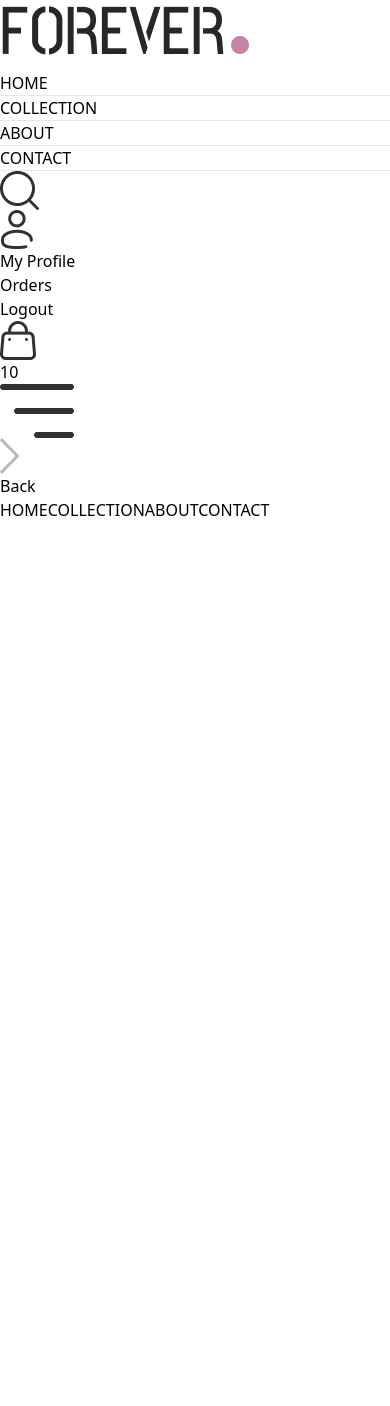
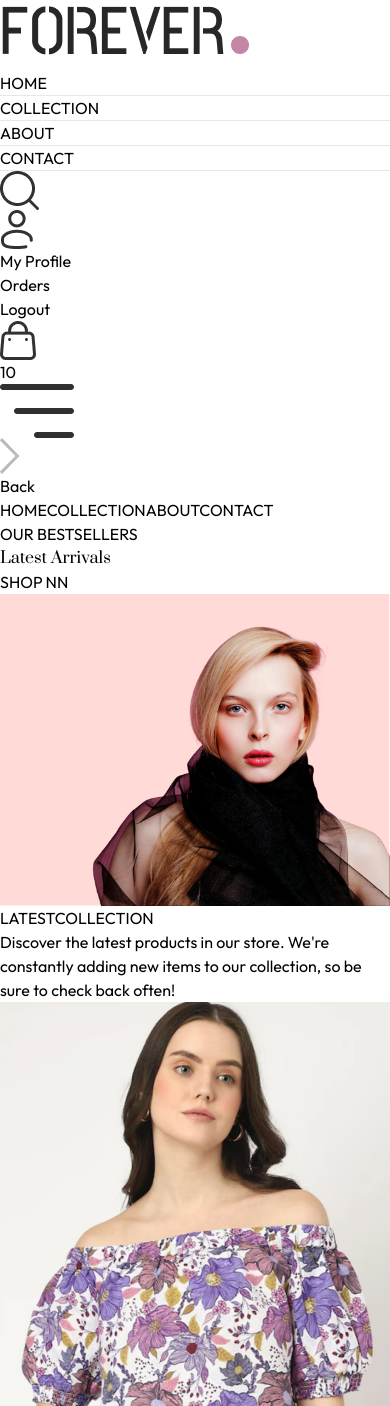
Before and after one commit to Mini3oy/Create-Full-Stack-E-commerce-Website-Using-React-JS-MERN-Stack-eCommerce-Project-with-Stripe, a React (Vite) app in the folder frontend/: page / in a window 390 px wide. Shown: the top 1406 px of the page. Before the commit the page ends 844 px from the top, so only its background shows below. Built offline with nearby package versions, Linux system fonts and the light colour scheme.

Commit message:
Add pages and product! Home page

```diff
--- a/frontend/src/assets/assets.js
+++ b/frontend/src/assets/assets.js
@@ -113,7 +113,7 @@
         name: "Men Round Neck Pure Cotton T-shirt",
         description: "A lightweight, usually knitted, pullover shirt, close-fitting and with a round neckline and short sleeves, worn as an undershirt or outer garment.",
         price: 200,
-        image: [p_img2_1,p_img2_2,p_img2_3,p_img2_4],
+        image: [p_img2_1],
         category: "Men",
         subCategory: "Topwear",
         sizes: ["M", "L", "XL"],
--- a/frontend/src/components/Hero.jsx
+++ b/frontend/src/components/Hero.jsx
@@ -1,13 +1,26 @@
-import React from 'react'
+// import React from 'react'
+
+import { assets } from "../assets/assets"
 
 const Hero = () => {
     return (
         <div className='flex flex-col sm:flex-row border border-gray-400'>
             {/* Hero Left Side */}
-          <div className='w-full sm:1/2 flex items-center justify-center py-10 sm:py-0' >
-
+            <div className='w-full sm:w-1/2 flex items-center justify-center py-10 sm:py-0' >
+                <div className='text-[#414141]'>
+                    <div className='flex items-center gap-2'>
+                        <p className='w-8 md:w-11 h-[2px] bg-[#414141]'></p>
+                        <p className='font-medium text-sm md:text-base'>OUR BESTSELLERS</p>
                     </div>
-
+                    <h1 className='prata-regular text-3xl sm:py-3 lg:text-5xl leading-relaxed'>Latest Arrivals</h1>
+                    <div className='flex items-center gap-2'>
+                        <p className='font-semibold text-sm md:text-base'>SHOP NN</p>
+                        <p className='w-8 md:w-11 h-[1px] bg-[#414141]'></p>
+                    </div>
+                </div>
+            </div>
+            {/* Hero Right Side */}
+            <img className='w-full sm:w-1/2' src={assets.hero_img} alt="" />
         </div>
     )
 }
--- /dev/null
+++ b/frontend/src/components/LatestCollection.jsx
@@ -0,0 +1,38 @@
+import React, { useContext, useState } from 'react'
+import { ShopContext } from '../context/ShopContext'
+import Title from './Title.jsx'
+import { useEffect } from 'react';
+import ProductItem from './ProductItem.jsx';
+const LatestCollection = () => {
+
+    const { products } = useContext(ShopContext);
+    const [latestProducts, setLatestProducts] = useState([]);
+
+    useEffect(() => {
+        setLatestProducts(products.slice(0,10));
+    },[])
+
+    return (
+        <div className='my-10'>
+            <div className='text-center py-8 text-3xl'>
+                <Title text1={'LATEST'} text2={'COLLECTION'} />
+                <p className='w-3/4 m-auto text-xs sm:text-sm md:text-base text-gray-600'>
+                     Discover the latest products in our store. We're constantly adding new items to our collection, so be sure to check back often!
+                </p>
+            </div>
+
+            {/* Rendering Product */}
+            <div className='grid grid-cols-2 sm:grid-cols-3 md:grid-cols-4 lg:grid-cols-5 gap-4 gap-y-6'>
+                {
+                    latestProducts.map((item, index) => (
+                        <ProductItem key={ index} id={item._id} image={item.image} name={item.name} price={item.price} />
+                    ))
+                }
+            </div>
+
+
+        </div>
+    )
+}
+
+export default LatestCollection
--- /dev/null
+++ b/frontend/src/components/ProductItem.jsx
@@ -0,0 +1,20 @@
+/* eslint-disable react/prop-types */
+import React, { useContext } from 'react'
+import { ShopContext } from '../context/ShopContext'
+import { Link } from 'react-router-dom';
+
+const ProductItem = ({ id, image, name, price }) => {
+
+    const { currency } = useContext(ShopContext);
+    return (
+        <Link className='text-gray-700 cursor-pointer' to={`/product/${id}`}>
+            <div className='overflow-hidden'>
+                <img className='hover:scale-110 transition ease-in-out' src={image} alt={name} />
+            </div>
+            <p className='pt-3 pb-1 text-sm'>{name}</p>
+            <p className='text-sm font-medium'>{currency}{price}</p>
+        </Link>
+    )
+}
+
+export default ProductItem
--- /dev/null
+++ b/frontend/src/components/Title.jsx
@@ -0,0 +1,15 @@
+import React from 'react'
+
+const Title = ({text1,text2}) => {
+  return (
+      <div className='inline-flex gap-2 items-center mb-3'>
+          <p className='text-gray-500'>{text1}
+              <span className='text-gray-700 font-medium'>{text2}</span>
+          </p>
+          <p className='w-8 sm:w-12 sm:h-[2px] h-[1px] bg-[#414141]'></p>
+
+    </div>
+  )
+}
+
+export default Title
--- /dev/null
+++ b/frontend/src/context/ShopContext.jsx
@@ -0,0 +1,22 @@
+
+import { createContext } from "react";
+import { products } from "../assets/assets";
+
+export const ShopContext = createContext();
+
+const ShopContextProvider = (props) => {
+    // Assume products is an array of product objects with properties like id, name, price, etc.
+
+    const currency = '$';
+    const delivery_fee = 10;
+
+    const value = {
+        products,currency,delivery_fee
+    }
+    return (
+        <ShopContext.Provider value={value}>
+            {props.children}
+        </ShopContext.Provider>
+    );
+}
+export default ShopContextProvider;
--- a/frontend/src/index.css
+++ b/frontend/src/index.css
@@ -1,3 +1,4 @@
+@import url('https://fonts.googleapis.com/css2?family=Outfit:wght@100..900&family=Prata&display=swap');
 @tailwind base;
 @tailwind components;
 @tailwind utilities;
@@ -5,3 +6,11 @@
 a.active hr{
     display: block;
 }
+*{
+    font-family: Outfit;
+}
+.prata-regular {
+  font-family: "Prata", serif;
+  font-weight: 400;
+  font-style: normal;
+}
--- a/frontend/src/main.jsx
+++ b/frontend/src/main.jsx
@@ -3,8 +3,14 @@
 import App from './App.jsx'
 import './index.css'
 import { BrowserRouter } from 'react-router-dom'
+import ShopContextProvider from './context/ShopContext.jsx'
+
+
 createRoot(document.getElementById('root')).render(
+
   <BrowserRouter>
-    <App />
+    <ShopContextProvider>
+      <App />
+    </ShopContextProvider>
   </BrowserRouter>,
 )
--- a/frontend/src/pages/Home.jsx
+++ b/frontend/src/pages/Home.jsx
@@ -1,11 +1,13 @@
 
 import React from 'react'
 import Hero from '../components/Hero'
+import LatestCollection from '../components/LatestCollection'
 
 const Home = () => {
   return (
     <div>
-      <Hero/>
+      <Hero />
+      <LatestCollection/>
     </div>
   )
 }
```
Lines whose indentation alone changed are shown as unchanged.
